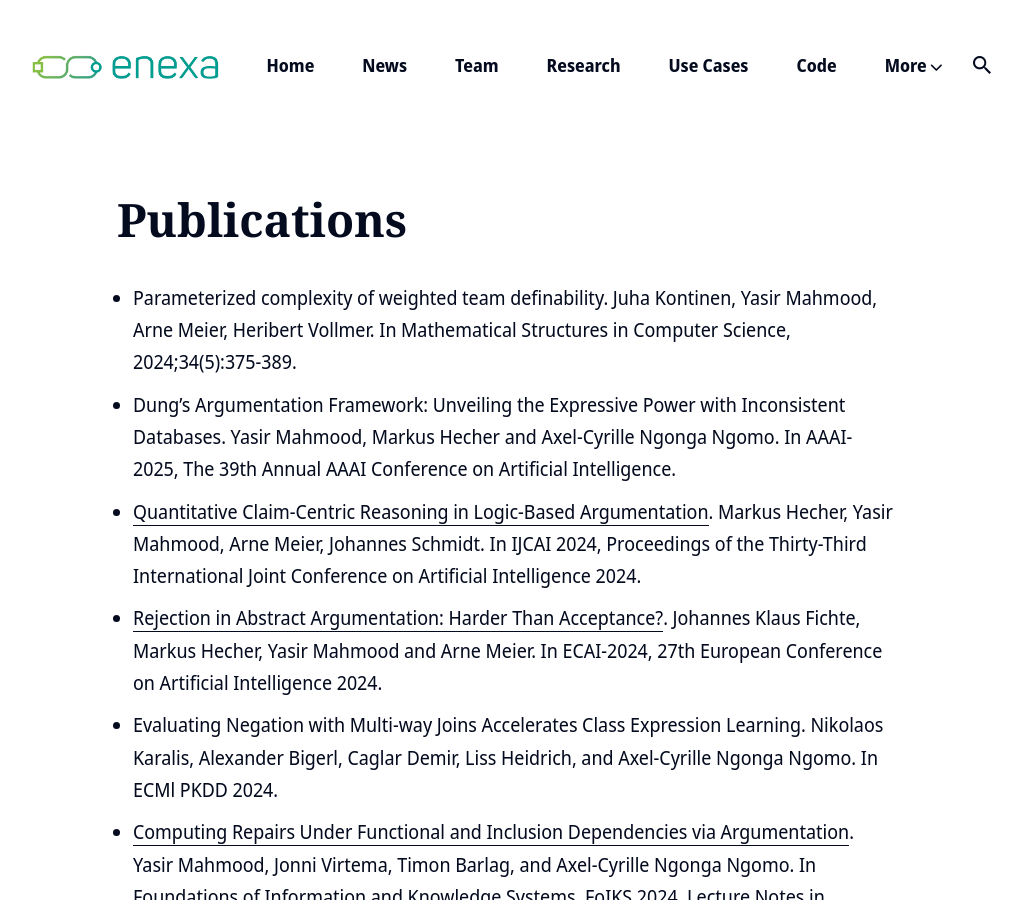
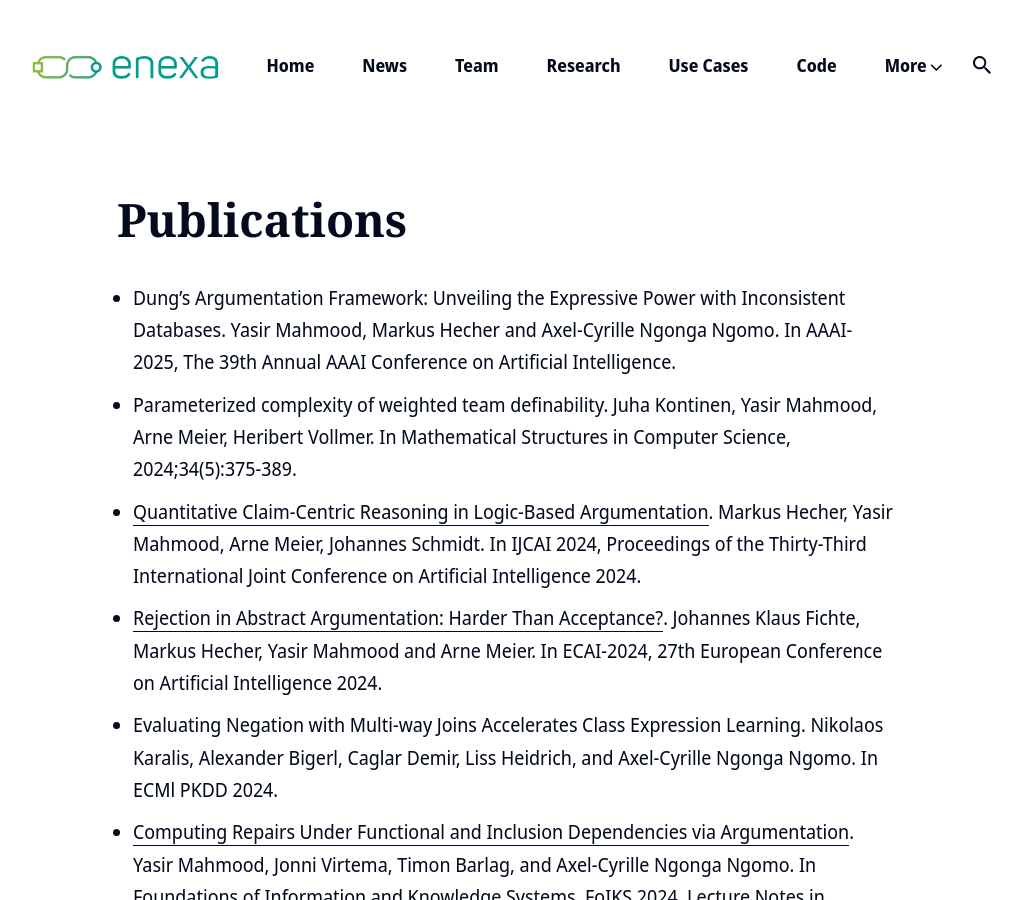
Before and after one commit to EnexaProject/enexaproject.github.io, a Jekyll site: the page built from _pages/publications.md, in a window 1280 px wide and 900 px high. Shown: the whole window, without its empty margins (133-1155 px from the left). Built offline with Jekyll 4.4.1, drawn with Linux system fonts in a browser that asks for light colours; nearby versions of some CDN libraries.

```diff
--- a/_pages/publications.md
+++ b/_pages/publications.md
@@ -4,10 +4,10 @@ title: Publications
 permalink: /publications/
 ---
 
-* Parameterized complexity of weighted team definability. Juha Kontinen, Yasir Mahmood, Arne Meier, Heribert Vollmer. In Mathematical Structures in Computer Science, 2024;34(5):375-389.
 * Dung's Argumentation Framework: Unveiling the  Expressive
 Power with Inconsistent Databases. Yasir Mahmood, Markus Hecher and Axel-Cyrille Ngonga Ngomo. In AAAI-2025, The 39th Annual AAAI Conference on Artificial
 Intelligence.
+* Parameterized complexity of weighted team definability. Juha Kontinen, Yasir Mahmood, Arne Meier, Heribert Vollmer. In Mathematical Structures in Computer Science, 2024;34(5):375-389.
 * [Quantitative Claim-Centric Reasoning in Logic-Based Argumentation](https://www.ijcai.org/proceedings/2024/377). Markus Hecher, Yasir Mahmood, Arne Meier, Johannes Schmidt. In IJCAI 2024, Proceedings of the Thirty-Third International
 Joint Conference on Artificial Intelligence 2024.
 * [Rejection in Abstract Argumentation: Harder Than Acceptance?](https://ebooks.iospress.nl/doi/10.3233/FAIA240867). Johannes Klaus Fichte, Markus Hecher, Yasir Mahmood and Arne
```
